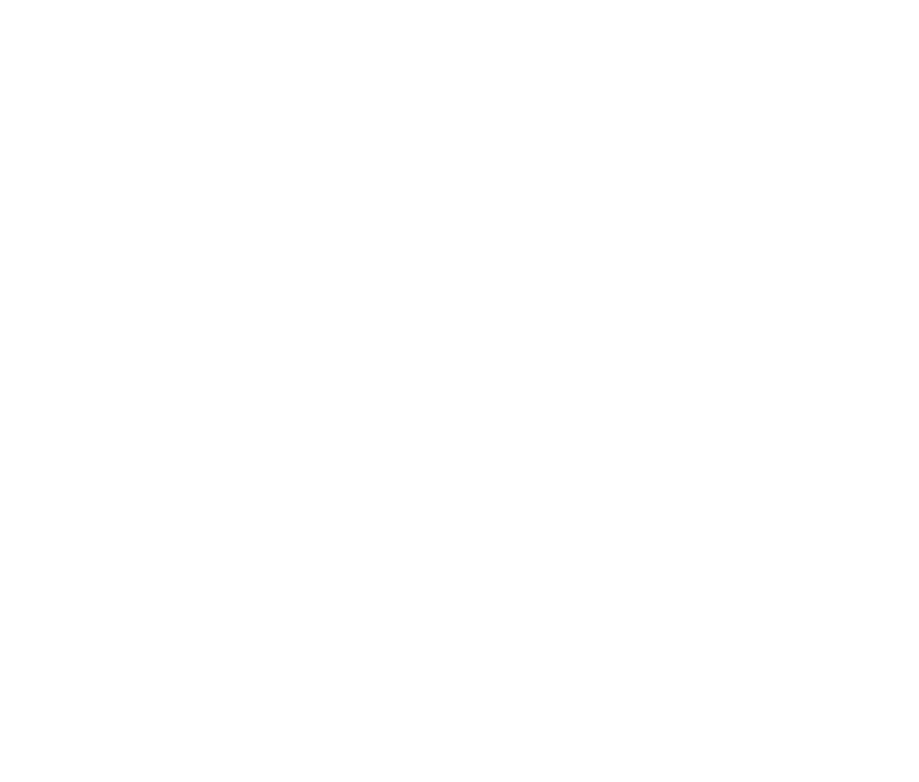
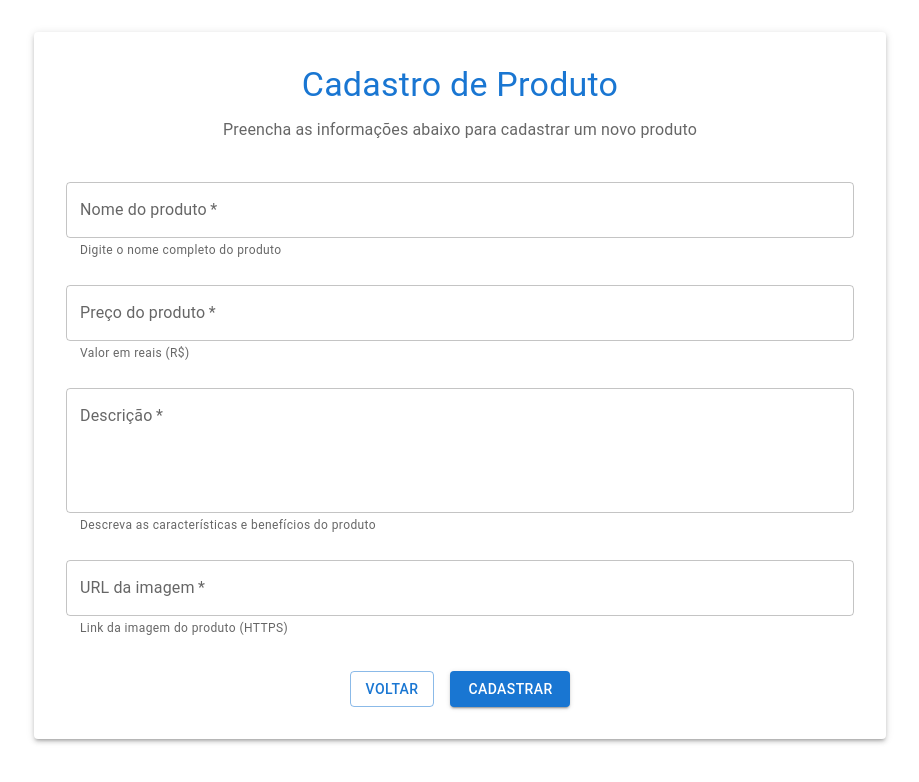
Before and after one commit to AndressaDaCosta/projeto_react_brindes, a React (Vite) app: page /produtos/cadastro in a window 1280 px wide. Before the commit this address had no page. Shown: the top 782 px of the page, without its empty margins (180-1099 px from the left). Built offline with nearby package versions, Linux system fonts and the light colour scheme.

Commit message:
cadastro-e-lista-de-produtos-com-roteamento

```diff
--- a/src/App.jsx
+++ b/src/App.jsx
@@ -1,20 +1,38 @@
-import { Routes, Route } from "react-router-dom";
+import { Routes, Route } from 'react-router-dom';
 
-import EnvioForm from "./pages/Envios/EnvioForm/EnvioForm";
-import EnvioList from "./pages/Envios/EnviosList/EnviosList";
-import "./index.css";
+import EnvioForm from './pages/Envios/EnvioForm/EnvioForm';
+import EnvioList from './pages/Envios/EnviosList/EnviosList';
+import CadastroProduto from './pages/Produtos/CadastroProduto';
+import ListaProdutos from './pages/Produtos/ListaProdutos';
+import './index.css';
 
 function App() {
 	return (
 		<>
 			<Routes>
-      <Route path="/" Component={EnvioList} />
-      <Route path="/envios/novo" Component={EnvioForm} />
-      <Route path="/envios/editar/:id" Component={EnvioForm} />
+				<Route
+					path="/"
+					Component={EnvioList}
+				/>
+				<Route
+					path="/envios/novo"
+					Component={EnvioForm}
+				/>
+				<Route
+					path="/envios/editar/:id"
+					Component={EnvioForm}
+				/>
+				<Route
+					path="/produtos"
+					Component={ListaProdutos}
+				/>
+				<Route
+					path="/produtos/cadastro"
+					Component={CadastroProduto}
+				/>
 			</Routes>
 		</>
 	);
 }
 
-
 export default App;
--- /dev/null
+++ b/src/pages/Produtos/CadastroProduto.jsx
@@ -0,0 +1,199 @@
+import { useState } from 'react';
+import axios from 'axios';
+import {
+	Container,
+	Paper,
+	TextField,
+	Button,
+	Typography,
+	Box,
+	Alert,
+	CircularProgress
+} from '@mui/material';
+import { useNavigate } from 'react-router-dom';
+
+const CadastroProduto = () => {
+	const [nome, setNome] = useState('');
+	const [preco, setPreco] = useState('');
+	const [descricao, setDescricao] = useState('');
+	const [imagem, setImagem] = useState('');
+	const [loading, setLoading] = useState(false);
+	const [message, setMessage] = useState('');
+	const [messageType, setMessageType] = useState('');
+
+	const navigate = useNavigate();
+
+	const handleSubmit = async (e) => {
+		e.preventDefault();
+
+		if (!nome || !preco || !descricao || !imagem) {
+			setMessage('Todos os campos são obrigatórios!');
+			setMessageType('error');
+			return;
+		}
+
+		setLoading(true);
+		setMessage('');
+
+		try {
+			const produtoData = {
+				nome: nome.trim(),
+				preco: parseFloat(preco),
+				descricao: descricao.trim(),
+				imagem: imagem.trim()
+			};
+
+			const response = await axios.post(
+				'http://localhost:3001/produtos',
+				produtoData
+			);
+
+			console.log('Produto cadastrado com sucesso:', response.data);
+
+			setMessage('Produto cadastrado com sucesso!');
+			setMessageType('success');
+
+			setNome('');
+			setPreco('');
+			setDescricao('');
+			setImagem('');
+
+			setTimeout(() => {
+				navigate('/produtos');
+			}, 2000);
+		} catch (error) {
+			console.error('Erro ao cadastrar produto:', error);
+
+			if (error.response?.data?.error) {
+				setMessage(`Erro: ${error.response.data.error}`);
+			} else {
+				setMessage('Erro ao cadastrar produto. Tente novamente.');
+			}
+			setMessageType('error');
+		} finally {
+			setLoading(false);
+		}
+	};
+
+	return (
+		<Container
+			maxWidth="md"
+			sx={{ mt: 4, mb: 4 }}>
+			<Paper
+				elevation={3}
+				sx={{ p: 4 }}>
+				<Typography
+					variant="h4"
+					component="h1"
+					gutterBottom
+					align="center"
+					color="primary">
+					Cadastro de Produto
+				</Typography>
+
+				<Typography
+					variant="body1"
+					gutterBottom
+					align="center"
+					color="text.secondary"
+					sx={{ mb: 3 }}>
+					Preencha as informações abaixo para cadastrar um novo
+					produto
+				</Typography>
+
+				{message && (
+					<Alert
+						severity={messageType}
+						sx={{ mb: 3 }}>
+						{message}
+					</Alert>
+				)}
+
+				<Box
+					component="form"
+					onSubmit={handleSubmit}
+					sx={{ mt: 2 }}>
+					<TextField
+						fullWidth
+						label="Nome do produto"
+						value={nome}
+						onChange={(e) => setNome(e.target.value)}
+						margin="normal"
+						required
+						placeholder="Ex: Caneca Térmica Sage Green Pequena"
+						helperText="Digite o nome completo do produto"
+					/>
+
+					<TextField
+						fullWidth
+						label="Preço do produto"
+						type="number"
+						value={preco}
+						onChange={(e) => setPreco(e.target.value)}
+						margin="normal"
+						required
+						inputProps={{
+							step: '0.01',
+							min: '0'
+						}}
+						placeholder="Ex: 24.00"
+						helperText="Valor em reais (R$)"
+					/>
+
+					<TextField
+						fullWidth
+						label="Descrição"
+						value={descricao}
+						onChange={(e) => setDescricao(e.target.value)}
+						margin="normal"
+						required
+						multiline
+						rows={4}
+						placeholder="Ex: Caneca elegante e compacta, mantém sua bebida quente ou fria por mais tempo."
+						helperText="Descreva as características e benefícios do produto"
+					/>
+
+					<TextField
+						fullWidth
+						label="URL da imagem"
+						value={imagem}
+						onChange={(e) => setImagem(e.target.value)}
+						margin="normal"
+						required
+						placeholder="Ex: https://exemplo.com/imagem.jpg"
+						helperText="Link da imagem do produto (HTTPS)"
+					/>
+
+					<Box
+						sx={{
+							mt: 3,
+							display: 'flex',
+							gap: 2,
+							justifyContent: 'center'
+						}}>
+						<Button
+							type="button"
+							variant="outlined"
+							onClick={() => navigate('/produtos')}
+							disabled={loading}>
+							Voltar
+						</Button>
+
+						<Button
+							type="submit"
+							variant="contained"
+							disabled={loading}
+							startIcon={
+								loading && <CircularProgress size={20} />
+							}
+							sx={{ minWidth: 120 }}>
+							{loading ? 'Cadastrando...' : 'Cadastrar'}
+						</Button>
+					</Box>
+				</Box>
+			</Paper>
+		</Container>
+	);
+};
+
+export default CadastroProduto;
--- /dev/null
+++ b/src/pages/Produtos/ListaProdutos.jsx
@@ -0,0 +1,166 @@
+import { useState, useEffect } from 'react';
+import axios from 'axios';
+import {
+	Container,
+	Typography,
+	Button,
+	Grid,
+	Card,
+	CardContent,
+	CardMedia,
+	Box,
+	Alert,
+	CircularProgress,
+	Fab
+} from '@mui/material';
+import { Add as AddIcon } from '@mui/icons-material';
+import { useNavigate } from 'react-router-dom';
+
+const ListaProdutos = () => {
+	const [produtos, setProdutos] = useState([]);
+	const [loading, setLoading] = useState(true);
+	const [error, setError] = useState('');
+
+	const navigate = useNavigate();
+
+	useEffect(() => {
+		carregarProdutos();
+	}, []);
+
+	const carregarProdutos = async () => {
+		try {
+			setLoading(true);
+			const response = await axios.get('http://localhost:3001/produtos');
+			setProdutos(response.data);
+			setError('');
+		} catch (error) {
+			console.error('Erro ao carregar produtos:', error);
+			setError(
+				'Erro ao carregar produtos. Verifique se a API está rodando.'
+			);
+		} finally {
+			setLoading(false);
+		}
+	};
+
+	const formatarPreco = (preco) => {
+		return new Intl.NumberFormat('pt-BR', {
+			style: 'currency',
+			currency: 'BRL'
+		}).format(preco);
+	};
+
+	if (loading) {
+		return (
+			<Container
+				maxWidth="md"
+				sx={{ mt: 4, display: 'flex', justifyContent: 'center' }}>
+				<CircularProgress />
+			</Container>
+		);
+	}
+
+	return (
+		<Container
+			maxWidth="lg"
+			sx={{ mt: 4, mb: 4 }}>
+			<Box
+				sx={{
+					display: 'flex',
+					justifyContent: 'space-between',
+					alignItems: 'center',
+					mb: 3
+				}}>
+				<Typography
+					variant="h4"
+					component="h1"
+					color="primary">
+					Lista de Produtos
+				</Typography>
+				<Button
+					variant="contained"
+					startIcon={<AddIcon />}
+					onClick={() => navigate('/produtos/cadastro')}>
+					Novo Produto
+				</Button>
+			</Box>
+
+			{error && (
+				<Alert
+					severity="error"
+					sx={{ mb: 3 }}>
+					{error}
+				</Alert>
+			)}
+
+			{produtos.length === 0 && !error ? (
+				<Alert severity="info">
+					Nenhum produto cadastrado. Clique em "Novo Produto" para
+					adicionar o primeiro.
+				</Alert>
+			) : (
+				<Grid
+					container
+					spacing={3}>
+					{produtos.map((produto) => (
+						<Grid
+							item
+							xs={12}
+							sm={6}
+							md={4}
+							key={produto.id}>
+							<Card
+								sx={{
+									height: '100%',
+									display: 'flex',
+									flexDirection: 'column'
+								}}>
+								<CardMedia
+									component="img"
+									height="200"
+									image={produto.imagem}
+									alt={produto.nome}
+									sx={{ objectFit: 'cover' }}
+									onError={(e) => {
+										e.target.src =
+											'https://via.placeholder.com/300x200?text=Sem+Imagem';
+									}}
+								/>
+								<CardContent sx={{ flexGrow: 1 }}>
+									<Typography
+										gutterBottom
+										variant="h6"
+										component="h2">
+										{produto.nome}
+									</Typography>
+									<Typography
+										variant="body2"
+										color="text.secondary"
+										sx={{ mb: 1 }}>
+										{produto.descricao}
+									</Typography>
+									<Typography
+										variant="h6"
+										color="primary"
+										fontWeight="bold">
+										{formatarPreco(produto.preco)}
+									</Typography>
+								</CardContent>
+							</Card>
+						</Grid>
+					))}
+				</Grid>
+			)}
+
+			<Fab
+				color="primary"
+				aria-label="add"
+				sx={{ position: 'fixed', bottom: 16, right: 16 }}
+				onClick={() => navigate('/produtos/cadastro')}>
+				<AddIcon />
+			</Fab>
+		</Container>
+	);
+};
+
+export default ListaProdutos;
```
Lines whose indentation alone changed are shown as unchanged.
